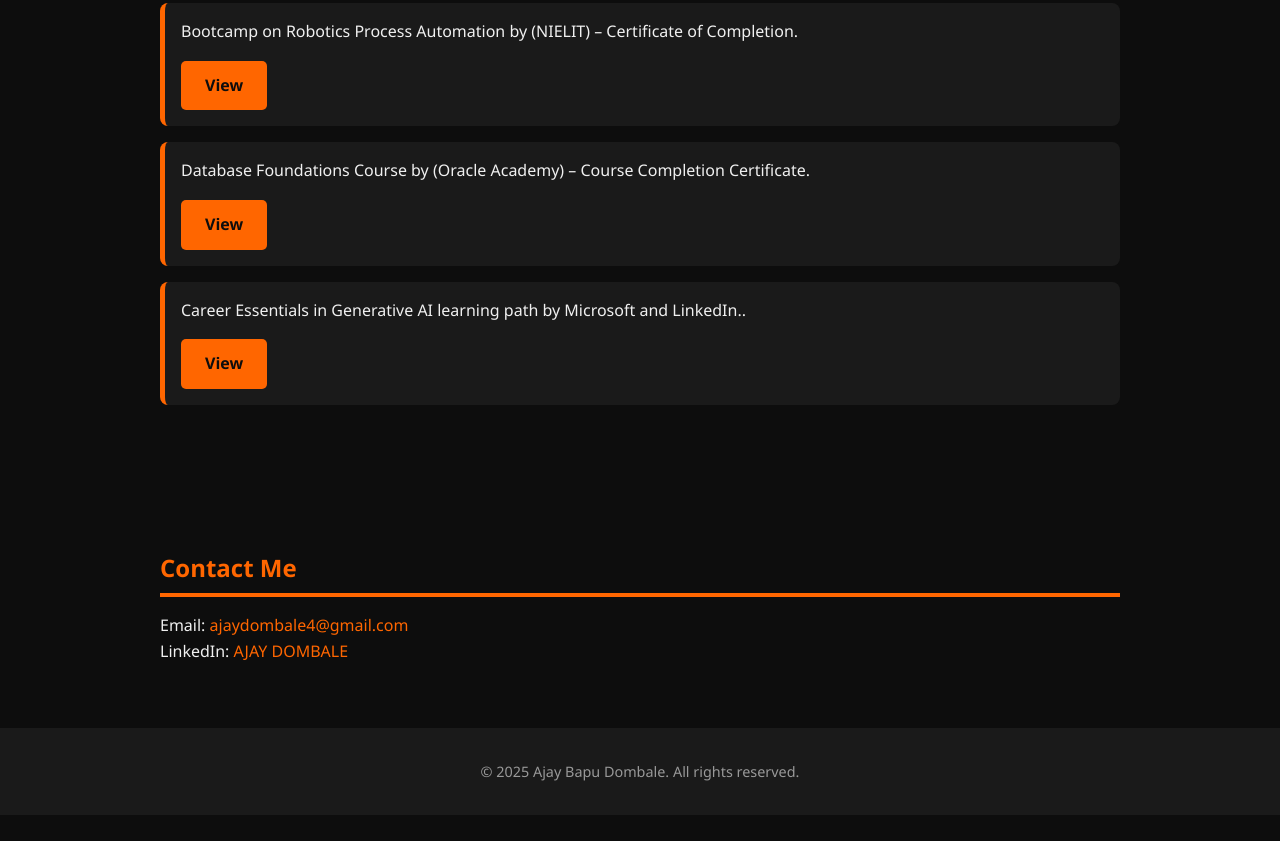
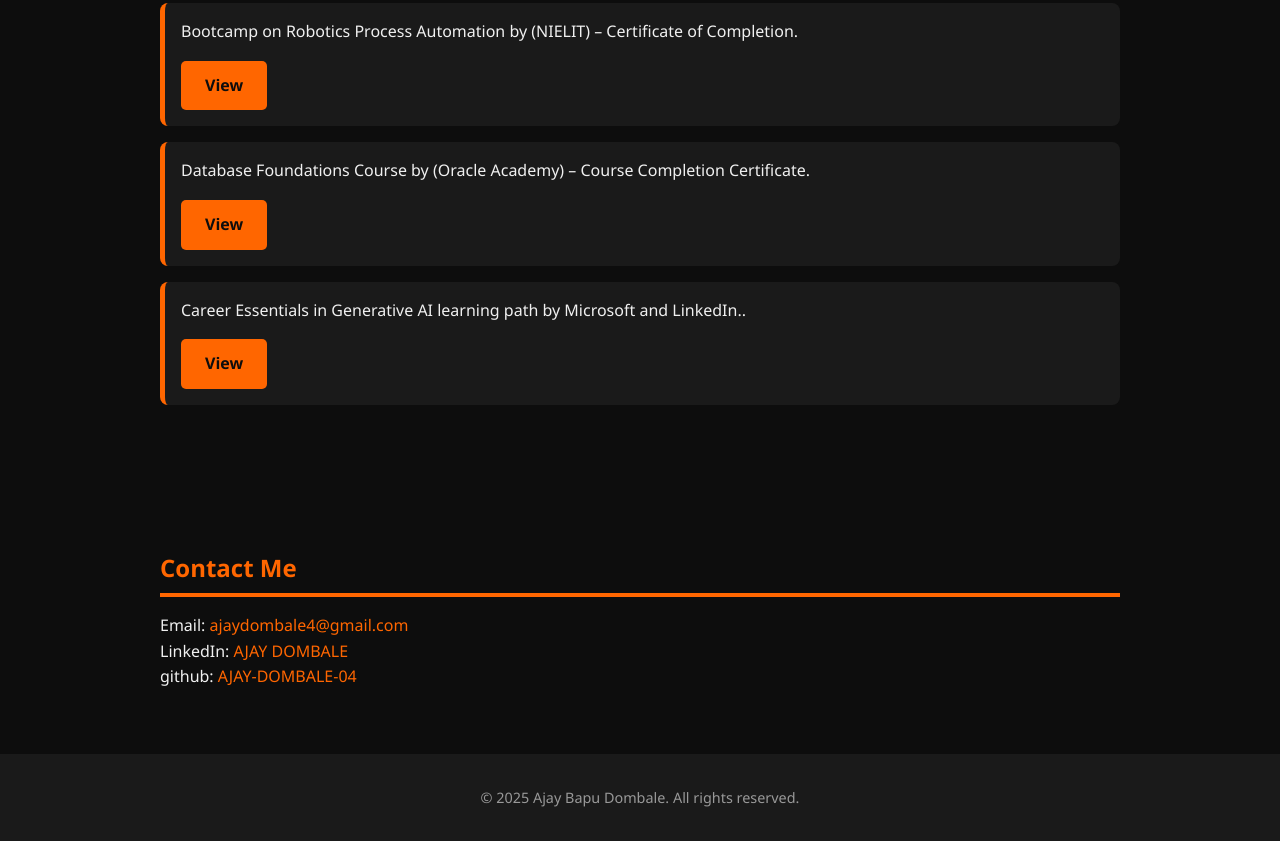
Before and after one commit to AJAY-DOMBALE-04/my-portfolio, a plain HTML site: page index.html in a window 1280 px wide. Shown: the part 3745-4586 px from the top of the page. Before the commit the page ends 4560 px from the top, so only its background shows below. Drawn offline with Linux system fonts and the light colour scheme.

Commit message:
Update index.html

```diff
--- a/index.html
+++ b/index.html
@@ -344,6 +344,7 @@ As a web developer, I focus on building clean, responsive, and user-friendly web
     <h2>Contact Me</h2>
     <p>Email: <a href="mailto:your.email@example.com">ajaydombale4@gmail.com</a></p>
     <p>LinkedIn: <a href="https://www.linkedin.com/in/ajay-dombale-1662072bb/" target="_blank">AJAY DOMBALE</a></p>
+    <p>github: <a href="https://github.com/AJAY-DOMBALE-04" target="_blank">AJAY-DOMBALE-04</a></p>
   </section>
 
   <footer>
```
